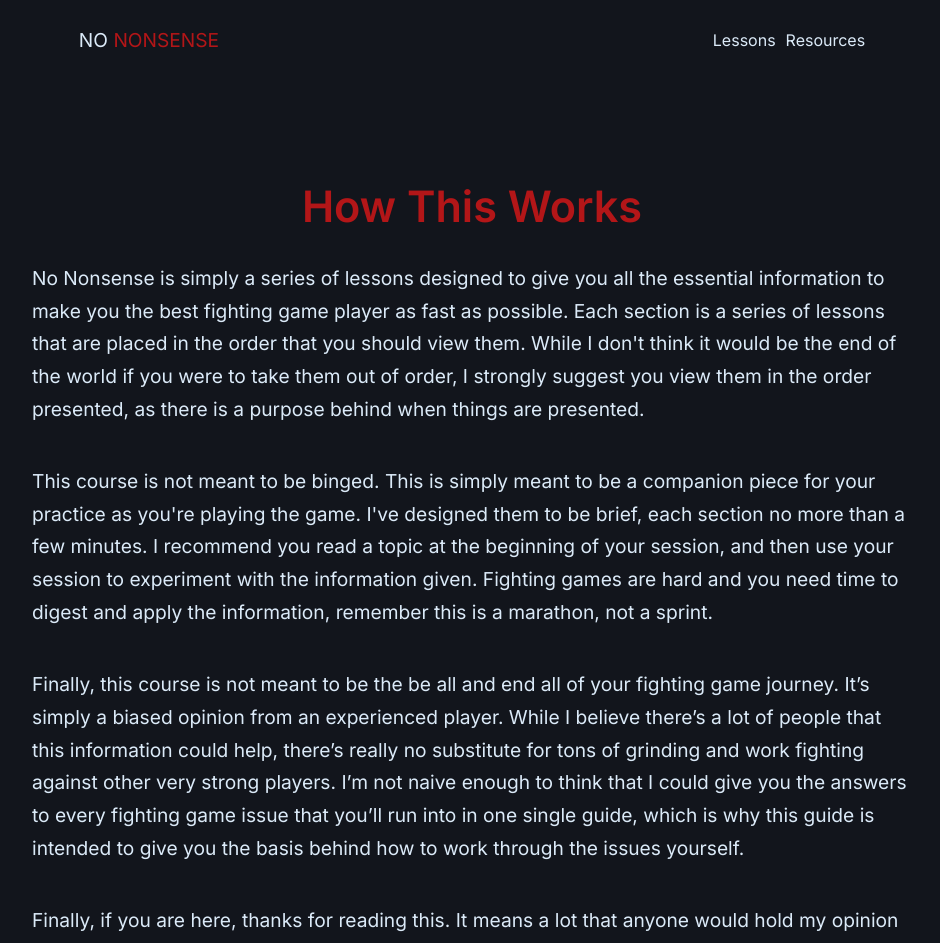
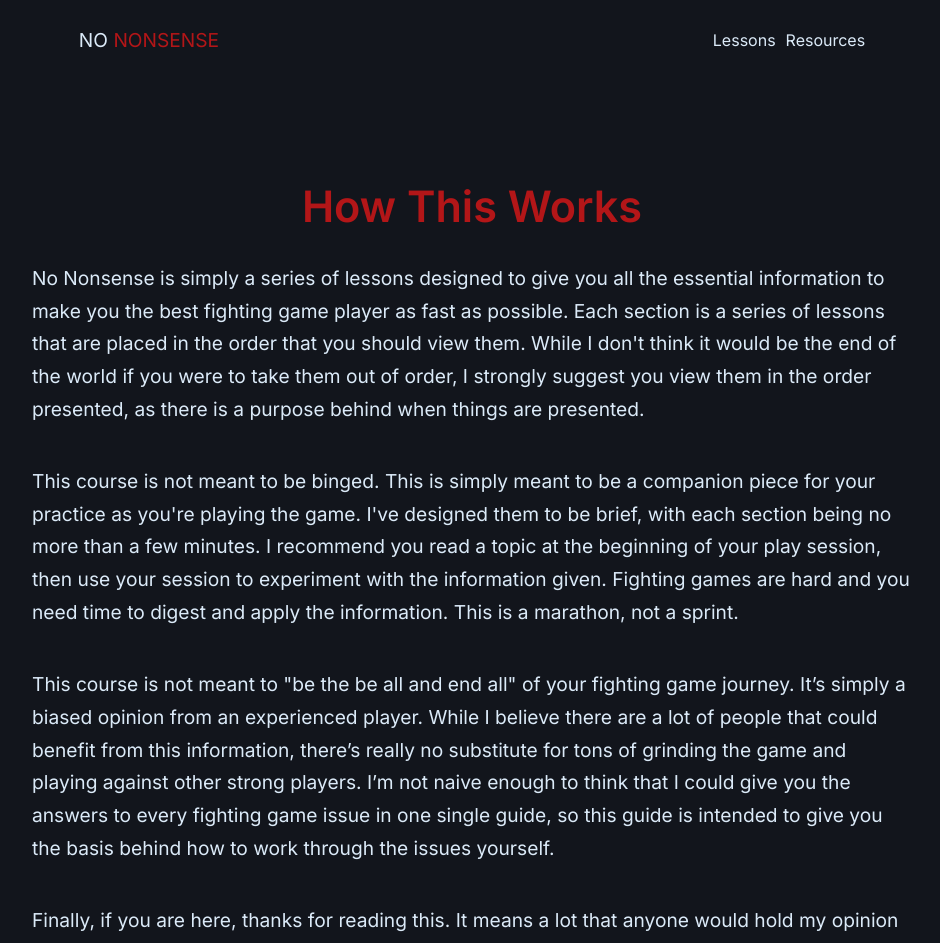
Before and after one commit to CrosscutX/nononsenseSF6, a React (Vite) app: page /lessons/howthisworks in a window 1280 px wide. Shown: the top 943 px of the page, without its empty margins (168-1108 px from the left). Built offline with nearby package versions, Linux system fonts and the light colour scheme.

Commit message:
Tons of fixes

```diff
--- a/src/components/lessons/Introduction/AboutMe.jsx
+++ b/src/components/lessons/Introduction/AboutMe.jsx
@@ -16,7 +16,7 @@ export default function AboutMe() {
         fair shair of tournaments in the Ohio local scene. I first became
         fascinated with fighting games in 2015 when I picked up Street Fighter
         4, and ever since I've been hopelessly addicted. In 2016 I entered a
-        beginners tournament during the launch of Street Fighter 6, and I've
+        beginners tournament during the launch of Street Fighter 5, and I've
         been competing on and off ever since.
       </p>
       <img src={legendImg} alt="Legend Image" />
--- a/src/components/lessons/Introduction/HowThisWorks.jsx
+++ b/src/components/lessons/Introduction/HowThisWorks.jsx
@@ -16,22 +16,21 @@ export default function HowThisWorks() {
       <p>
         This course is not meant to be binged. This is simply meant to be a
         companion piece for your practice as you're playing the game. I've
-        designed them to be brief, each section no more than a few minutes. I
-        recommend you read a topic at the beginning of your session, and then
-        use your session to experiment with the information given. Fighting
-        games are hard and you need time to digest and apply the information,
-        remember this is a marathon, not a sprint.
+        designed them to be brief, with each section being no more than a few
+        minutes. I recommend you read a topic at the beginning of your play
+        session, then use your session to experiment with the information given.
+        Fighting games are hard and you need time to digest and apply the
+        information. This is a marathon, not a sprint.
       </p>
       <p>
-        Finally, this course is not meant to be the be all and end all of your
-        fighting game journey. It’s simply a biased opinion from an experienced
-        player. While I believe there’s a lot of people that this information
-        could help, there’s really no substitute for tons of grinding and work
-        fighting against other very strong players. I’m not naive enough to
-        think that I could give you the answers to every fighting game issue
-        that you’ll run into in one single guide, which is why this guide is
-        intended to give you the basis behind how to work through the issues
-        yourself.
+        This course is not meant to "be the be all and end all" of your fighting
+        game journey. It’s simply a biased opinion from an experienced player.
+        While I believe there are a lot of people that could benefit from this
+        information, there’s really no substitute for tons of grinding the game
+        and playing against other strong players. I’m not naive enough to think
+        that I could give you the answers to every fighting game issue in one
+        single guide, so this guide is intended to give you the basis behind how
+        to work through the issues yourself.
       </p>
       <p>
         Finally, if you are here, thanks for reading this. It means a lot that
```
